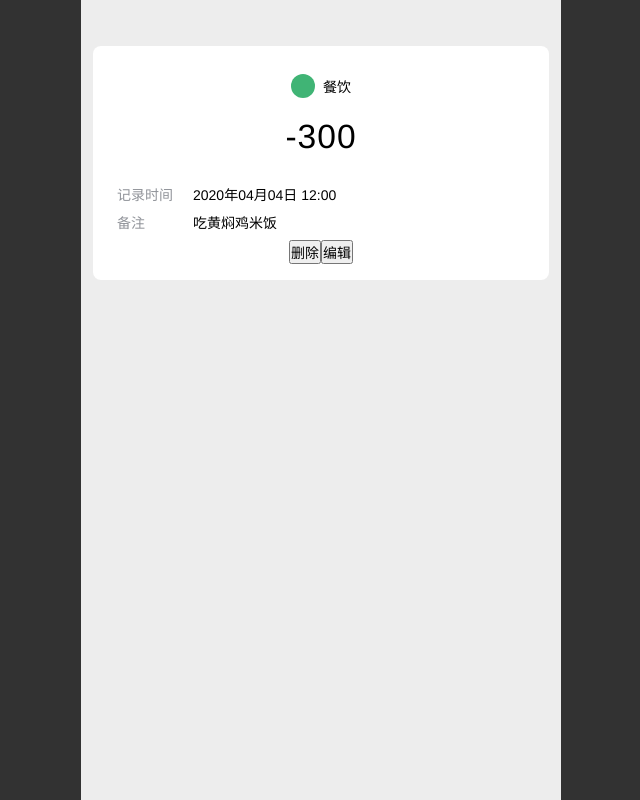
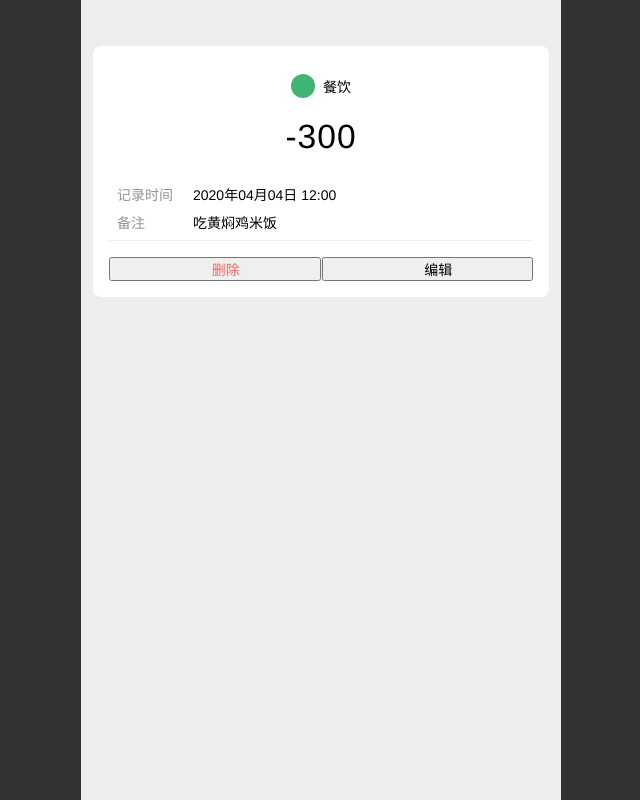
Before and after one commit to haixiangyan/weixin-cash, a React (Create React App) app: page /record/1 in a window 1280 px wide. Shown: the whole page, without its empty margins (319-959 px from the left). Built offline with nearby package versions, Linux system fonts and the light colour scheme.

Commit message:
完成按钮的样式

```diff
--- a/public/index.html
+++ b/public/index.html
@@ -39,6 +39,6 @@
       To begin the development, run `npm start` or `yarn start`.
       To create a production bundle, use `npm run build` or `yarn build`.
     -->
-    <script src="//at.alicdn.com/t/font_1822546_6xagzmihht2.js"></script>
+    <script src="//at.alicdn.com/t/font_1822546_73zn2mrtwvn.js"></script>
   </body>
 </html>
--- a/src/components/RecordDetails.tsx
+++ b/src/components/RecordDetails.tsx
@@ -5,6 +5,8 @@ import {FULL_TIME} from '../lib/date'
 import {TRawRecord} from '../hooks/useRecordList'
 import {DEFAULT_CATEGORIES} from '../lib/category'
 import styled from 'styled-components'
+import Divider from './Dividier'
+import Icon from './Icon'
 
 type TProps = {
   rawRecord: TRawRecord
@@ -39,6 +41,22 @@ const DetailsTable = styled.table`
   }
 `
 
+const DeleteButton = styled.button`
+  color: ${props => props.theme.$danger};
+  svg {
+    fill: ${props => props.theme.$danger}
+  }
+`
+
+const ActionSection = styled.section`
+  display: flex;
+  padding: 16px 0 0;
+  border-top: 1px solid #eee;
+  > button {
+    flex-grow: 1;
+  }
+`
+
 const RecordDetails: React.FC<TProps> = (props) => {
   const {amount, type, date, note, categoryId} = props.rawRecord
 
@@ -67,10 +85,17 @@ const RecordDetails: React.FC<TProps> = (props) => {
         </tr>
         </tbody>
       </DetailsTable>
-      <footer>
-        <button>删除</button>
-        <button>编辑</button>
-      </footer>
+      <ActionSection>
+        <DeleteButton>
+          <Icon name="trash"/>
+          <span style={{marginLeft: 8}}>删除</span>
+        </DeleteButton>
+        <Divider gap={0}/>
+        <button>
+          <Icon name="edit"/>
+          <span style={{marginLeft: 8}}>编辑</span>
+        </button>
+      </ActionSection>
     </StyledRecordDetails>
   )
 }
--- a/src/theme/index.tsx
+++ b/src/theme/index.tsx
@@ -1,6 +1,7 @@
 const theme = {
   $white: '#edf5ed',
   $success: '#40B475',
+  $danger: '#F76361',
   $warning: '#F0B739',
   $linkText: '#576F96',
   $mainText: '#303133',
```
